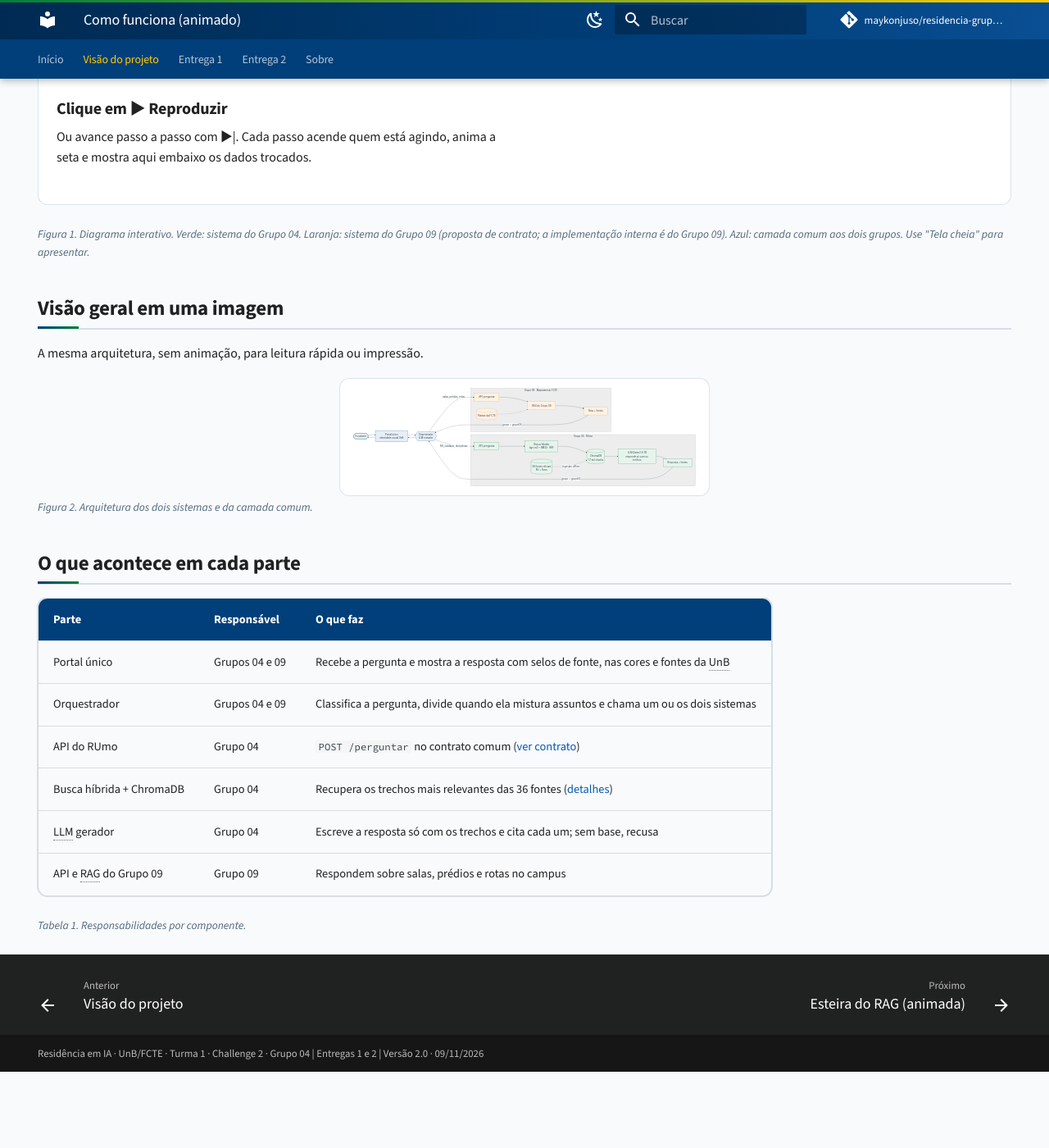
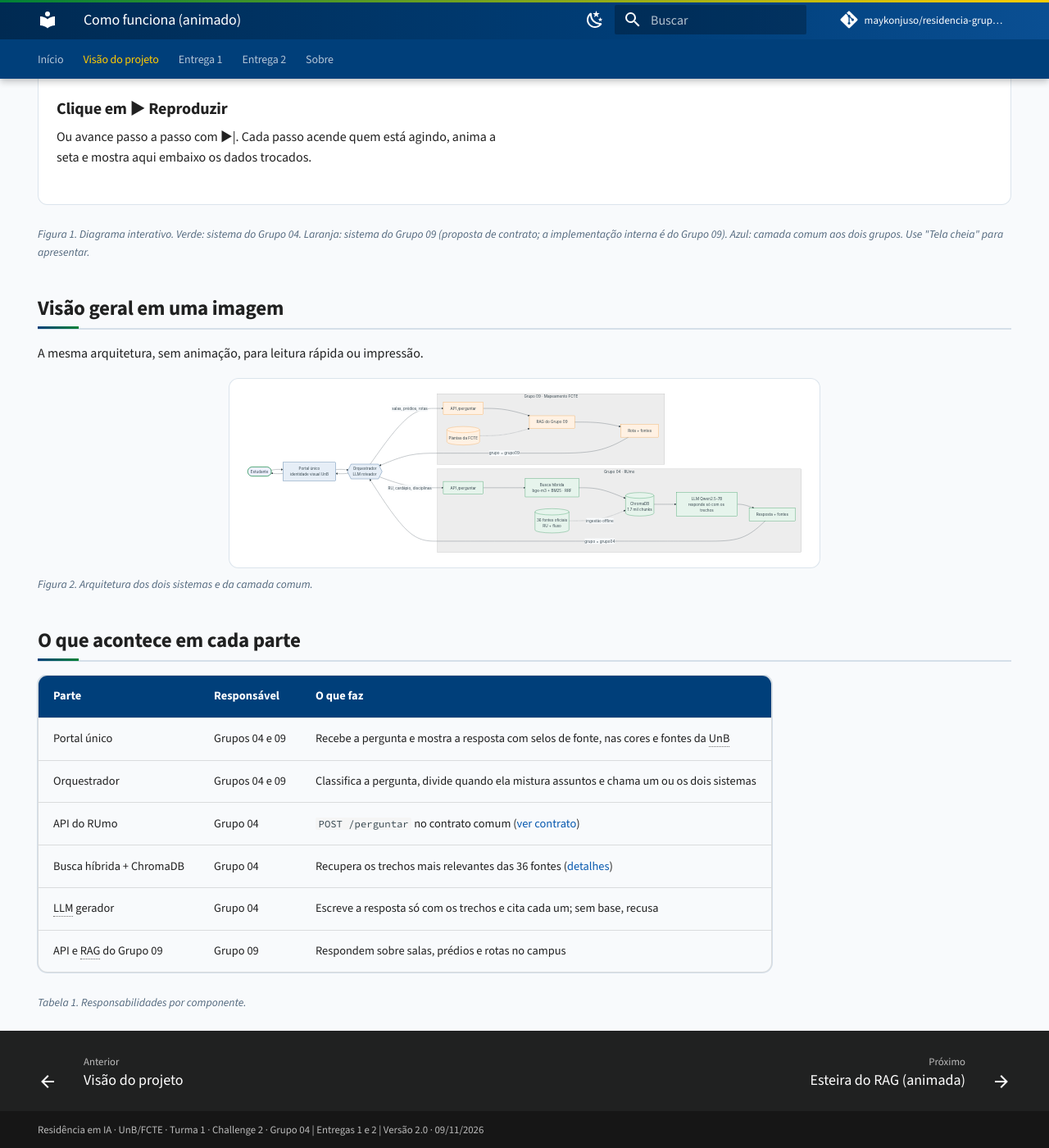
Before and after one commit to maykonjuso/residencia-grupo-4, an MkDocs documentation site: the page built from docs/visao/como-funciona.md, in a window 1280 px wide and 1400 px high, scrolled down 1193 px. Shown: the whole window at 82% size. Built offline with MkDocs 1.6.1 and Material for MkDocs 9.7.7, drawn with Linux system fonts in a browser that asks for light colours; comment, search, counter and statistics services are not loaded; before the commit the page ends 2500 px from its top, so only the background shows below that.

```diff
--- a/docs/javascripts/rumo.js
+++ b/docs/javascripts/rumo.js
@@ -496,10 +496,12 @@
   function dimensionarSvgMermaid(svg, container, maxW, maxH, escalaMax) {
     if (!svg) return;
     var vb = svg.viewBox && svg.viewBox.baseVal;
-    var w = (vb && vb.width) ? vb.width : (parseFloat(svg.getAttribute("width")) || 420);
-    var h = (vb && vb.height) ? vb.height : (parseFloat(svg.getAttribute("height")) || 320);
-    var escala = Math.min(escalaMax || 0.68, (maxW || 420) / w, (maxH || 320) / h);
-    var largura = Math.max(150, Math.round(w * escala));
+    var w = (vb && vb.width) ? vb.width : (parseFloat(svg.getAttribute("width")) || 600);
+    var h = (vb && vb.height) ? vb.height : (parseFloat(svg.getAttribute("height")) || 450);
+    var tetoW = maxW || 640;
+    var tetoH = maxH || 550;
+    var escala = Math.min(escalaMax || 0.95, tetoW / w, tetoH / h);
+    var largura = Math.max(260, Math.round(w * escala));
     svg.style.setProperty("width", largura + "px", "important");
     svg.style.setProperty("max-width", "100%", "important");
     svg.style.setProperty("height", "auto", "important");
@@ -508,7 +510,7 @@
     if (container) {
       container.style.setProperty("width", "fit-content", "important");
       container.style.setProperty("max-width", "100%", "important");
-      container.style.setProperty("margin", "0.5rem auto", "important");
+      container.style.setProperty("margin", "0.8rem auto", "important");
     }
   }
 
@@ -516,7 +518,7 @@
     document.querySelectorAll(".mermaid").forEach(function (m) {
       var raiz = m.shadowRoot || m;
       var svg = raiz.querySelector("svg");
-      if (svg) dimensionarSvgMermaid(svg, m, 420, 320, 0.68);
+      if (svg) dimensionarSvgMermaid(svg, m, 680, 580, 0.98);
     });
   }
 
@@ -643,7 +645,7 @@
             return mmd.render("rm_pdf_m_" + Date.now() + "_" + idx, codigo).then(function (res) {
               var div = el("div", "mermaid rm-mermaid-pdf", res.svg);
               bloco.replaceWith(div);
-              dimensionarSvgMermaid(div.querySelector("svg"), div, 380, 270, 0.62);
+              dimensionarSvgMermaid(div.querySelector("svg"), div, 640, 520, 0.95);
             }).catch(function () {});
           }));
         }).then(function () { return wrap; });
--- a/docs/stylesheets/extra.css
+++ b/docs/stylesheets/extra.css
@@ -101,9 +101,9 @@ code, kbd, pre { font-family: var(--rm-mono); }
   background: var(--rm-superficie);
   border: 1px solid var(--rm-borda);
   border-radius: var(--rm-raio);
-  padding: 0.5rem 0.75rem;
-  max-width: 340px;
-  margin: 0.6rem auto;
+  padding: 0.8rem 1rem;
+  max-width: 680px;
+  margin: 1rem auto;
   text-align: center;
 }
 .md-typeset .admonition, .md-typeset details { border-radius: var(--rm-raio); }
@@ -801,9 +801,10 @@ li.rm-on .rm-est__trilha i { width: var(--w); }
   }
   .md-typeset table:not([class]) tr { break-inside: avoid; page-break-inside: avoid; }
   .md-typeset .mermaid {
-    max-width: 380px !important;
-    margin: 0.5rem auto !important;
-    padding: 0.4rem 0.6rem !important;
+    max-width: 640px !important;
+    width: auto !important;
+    margin: 0.8rem auto !important;
+    padding: 0.6rem 0.8rem !important;
     break-inside: avoid;
     page-break-inside: avoid;
     box-shadow: none !important;
```
